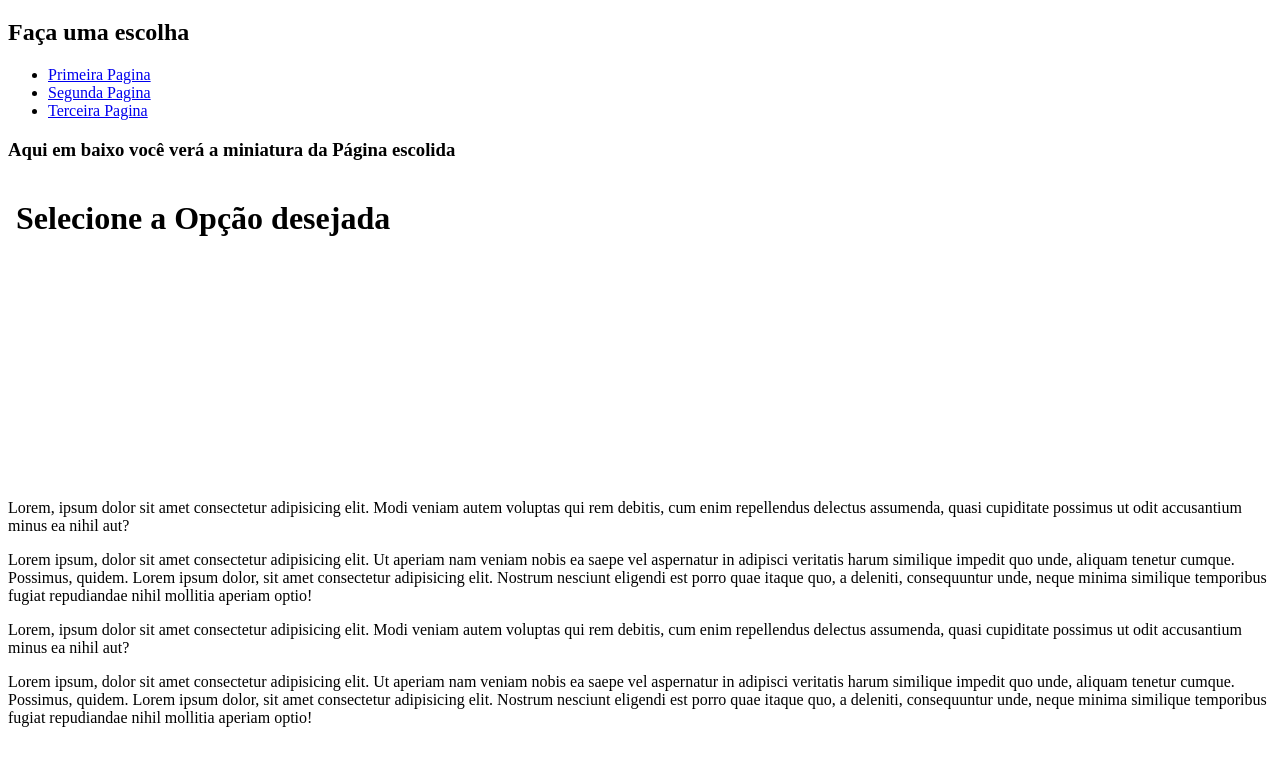
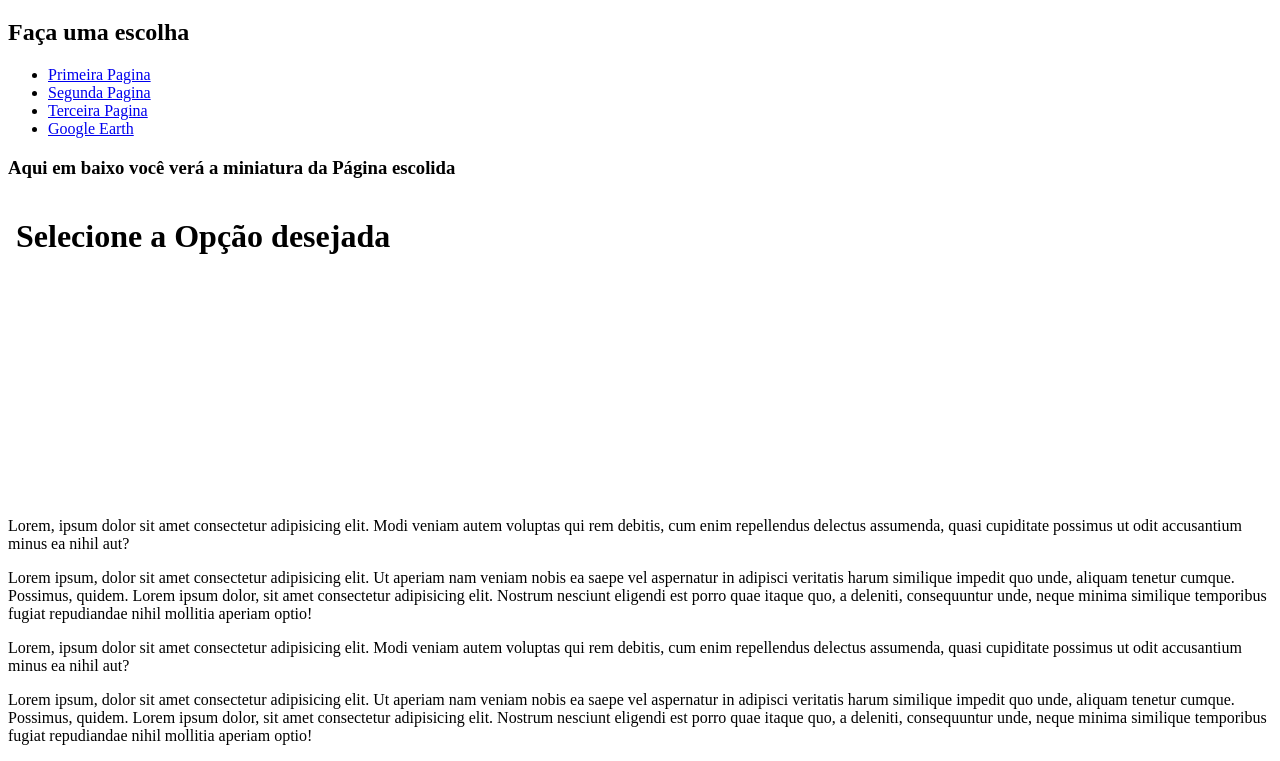
Before and after one commit to augustomont/html-css, a plain HTML site: page exercicios/ex024/index.html in a window 1280 px wide. Shown: the part 61-822 px from the top of the page. Drawn offline with Linux system fonts and the light colour scheme.

Commit message:
Update index.html

```diff
--- a/exercicios/ex024/index.html
+++ b/exercicios/ex024/index.html
@@ -16,6 +16,7 @@
             <li><a href="iframe001.html" target="frame">Primeira Pagina</a></li>
             <li><a href="iframe002.html" target="frame">Segunda Pagina</a></li>
             <li><a href="tabela.html" target="frame">Terceira Pagina</a></li>
+            <li><a href="earth.google.com" target="frame">Google Earth</a></li>
         </ul>
         <h3>Aqui em baixo você verá a miniatura da Página escolida</h3>
         <p>
```
